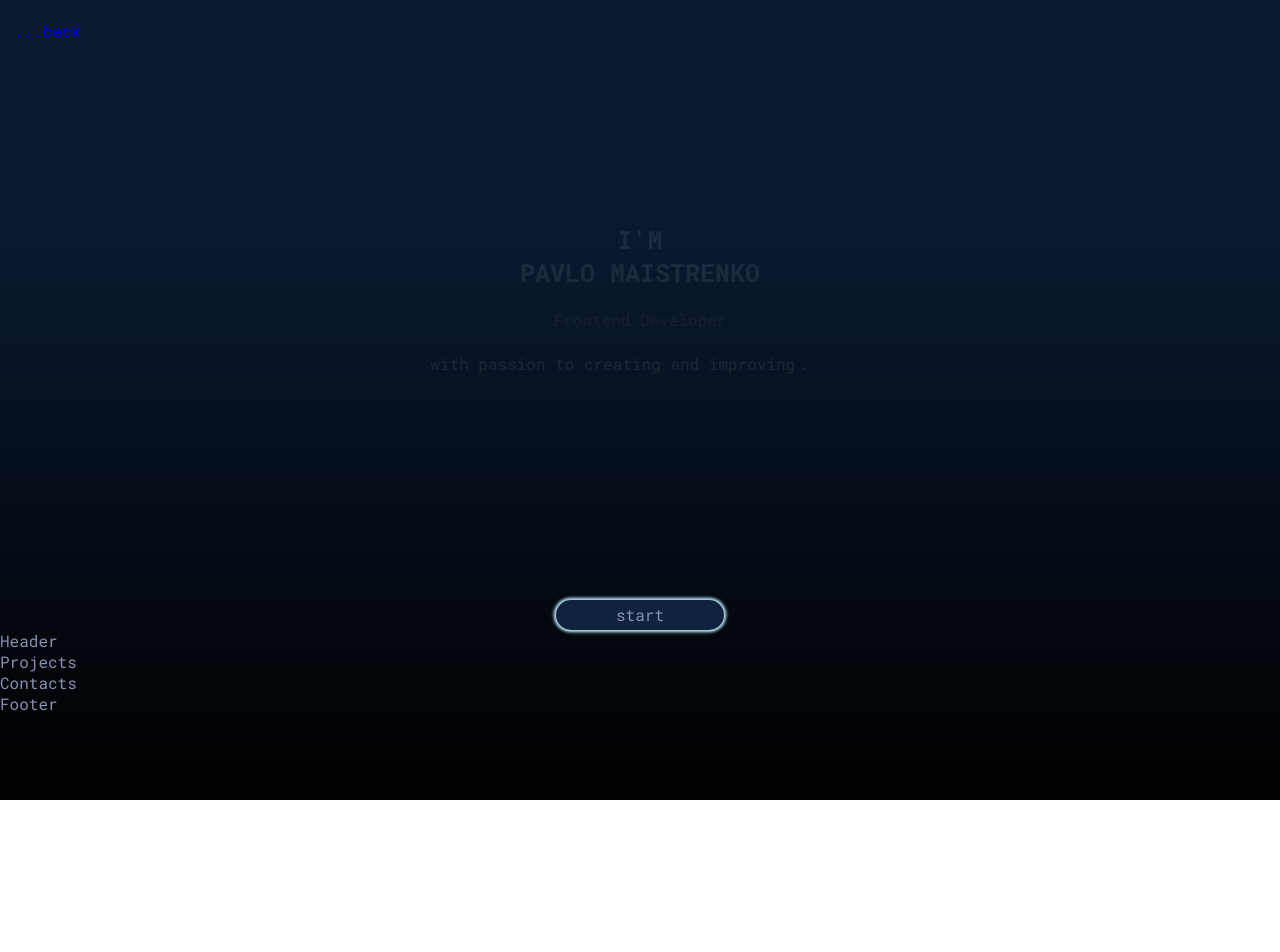
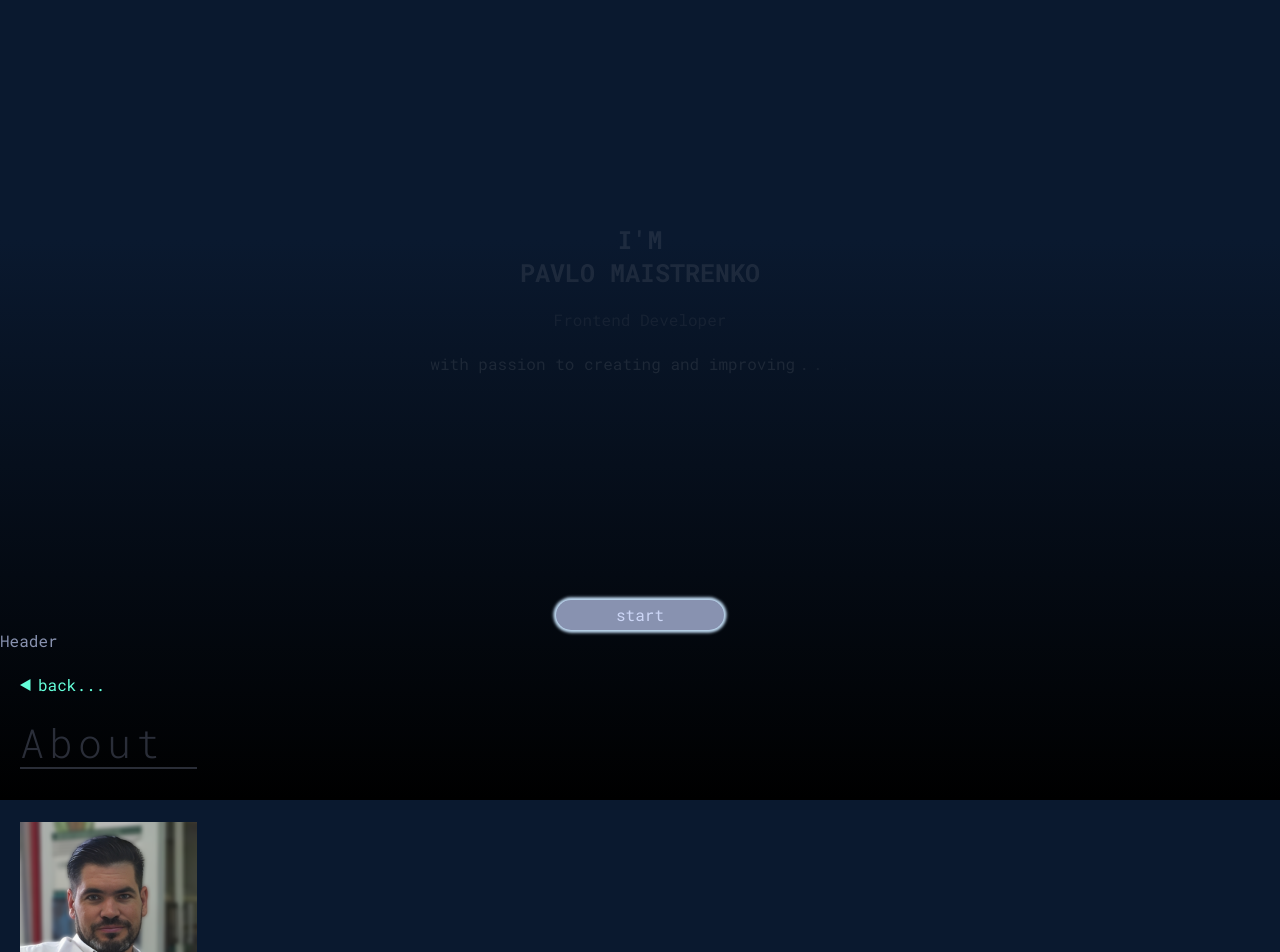
Before and after one commit to FrontendPortfolioHub/frontend-portfolio, a React (Create React App) app: page / in a window 1280 px wide. Shown: the top 952 px of the page. Before the commit the page ends 800 px from the top, so only its background shows below. Built offline with nearby package versions, Linux system fonts and the light colour scheme.

Commit message:
added start button to project

```diff
--- a/src/components/StartButton/StartButton.scss
+++ b/src/components/StartButton/StartButton.scss
@@ -5,9 +5,9 @@
   align-items: center;
   width: 168px;
   height: 30px;
-  color: $color-secondary;
+  color: $color-primary;
   line-height: 0;
-  background-color: #112240;
+  background-color: $color-secondary;
   border-radius: 20px;
   box-shadow: 0 0 3px 2px $color-accent;
   animation: blink 2s infinite;
--- a/src/pages/About/About.jsx
+++ b/src/pages/About/About.jsx
@@ -5,7 +5,11 @@ export const About = () => {
   return (
     <div className="about-page">
       <div className="container">
-        <Link className='start-page__link' to="/home">...back</Link>
+        <Link className="start-page__link text-accent" to="/home">
+          back...
+        </Link>
+        <h1 className="page__title text-secondary">About</h1>
+        <div className="about-page__image"></div>
       </div>
     </div>
   );
--- a/src/pages/About/About.scss
+++ b/src/pages/About/About.scss
@@ -1,4 +1,45 @@
+.about-page {
+  padding-top: 23px;
+}
+
 .start-page__link {
-  position: absolute;
-  top: 20px;
+  display: flex;
+  align-items: center;
+  gap: 4px;
+  margin-bottom: 24px;
+
+  &::before {
+    content: "";
+    display: block;
+    width: 14px;
+    height: 14px;
+    background-image: url("../../assets/icons/arrow-accent-left.svg");
+    background-repeat: no-repeat;
+  }
 }
+
+.page__title {
+  margin-bottom: 50px;
+  font-size: 40px;
+  font-weight: 300;
+  line-height: 120%;
+  letter-spacing: 5px;
+  opacity: 0.3;
+
+  &::after {
+    content: "";
+    display: block;
+    width: 177px;
+    height: 2px;
+    background-color: $color-secondary;
+  }
+}
+
+.about-page__image {
+  width: 177px;
+  height: 177px;
+  background-image: url('../../assets/images/about/main-photo.png');
+  background-repeat: no-repeat;
+  background-position: center;
+  background-size: contain;
+}
--- a/src/styles/main.scss
+++ b/src/styles/main.scss
@@ -1,5 +1,5 @@
-@import url('https://fonts.googleapis.com/css2?family=Roboto+Mono:wght@400;500;700&display=swap');
-@import url('https://fonts.googleapis.com/css2?family=Roboto:wght@400;700&display=swap');
+@import url('https://fonts.googleapis.com/css2?family=Roboto+Mono:wght@300;400;500;700&display=swap');
+@import url('https://fonts.googleapis.com/css2?family=Roboto:wght@300;400;700&display=swap');
 
 @import './base/reset';
 @import './utilities/variables';
@@ -18,7 +18,7 @@ body {
 }
 
 .container {
-  padding-inline: 14px;
+  padding-inline: 20px;
 }
 
 .text-primary {
```
Also changed, not shown: src/assets/icons/arrow-accent-left.svg (added), src/assets/images/about/main-photo.png (added).
